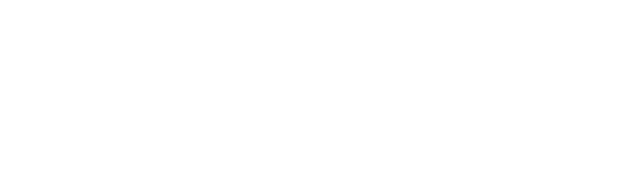
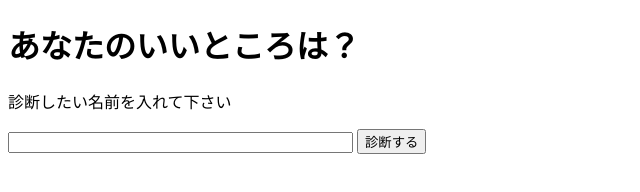
Before and after one commit to bleutruth/NNN, a plain HTML site: page 第1章_はじめよう/assessment/assessment.html in a window 1280 px wide. Shown: the whole page, without its empty margins (0-640 px from the left). Drawn offline with Linux system fonts and the light colour scheme.

Commit message:
テキスト入力欄とボタンを追加。

```diff
--- a/第1章_はじめよう/assessment/assessment.html
+++ b/第1章_はじめよう/assessment/assessment.html
@@ -8,6 +8,10 @@
 	<link rel="stylesheet" href="assessment.css">
 </head>
 <body>
+	<h1>あなたのいいところは？</h1>
+	<p>診断したい名前を入れて下さい</p>
+	<input type="text" id="user-name" size="40" maxlength="20">
+	<button id="assessment">診断する</button>
 	<script src="assessment.js"></script>
 </body>
 </html>
```
